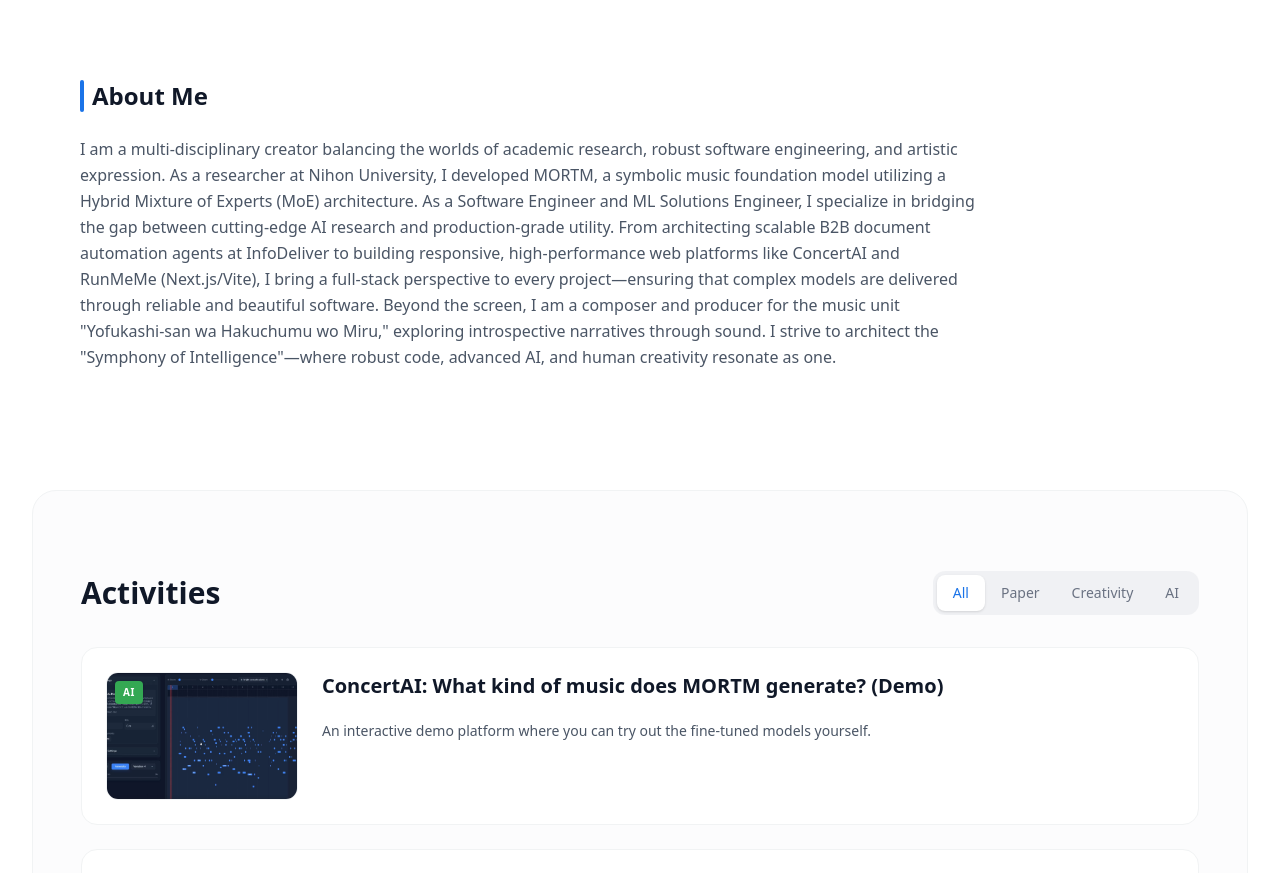
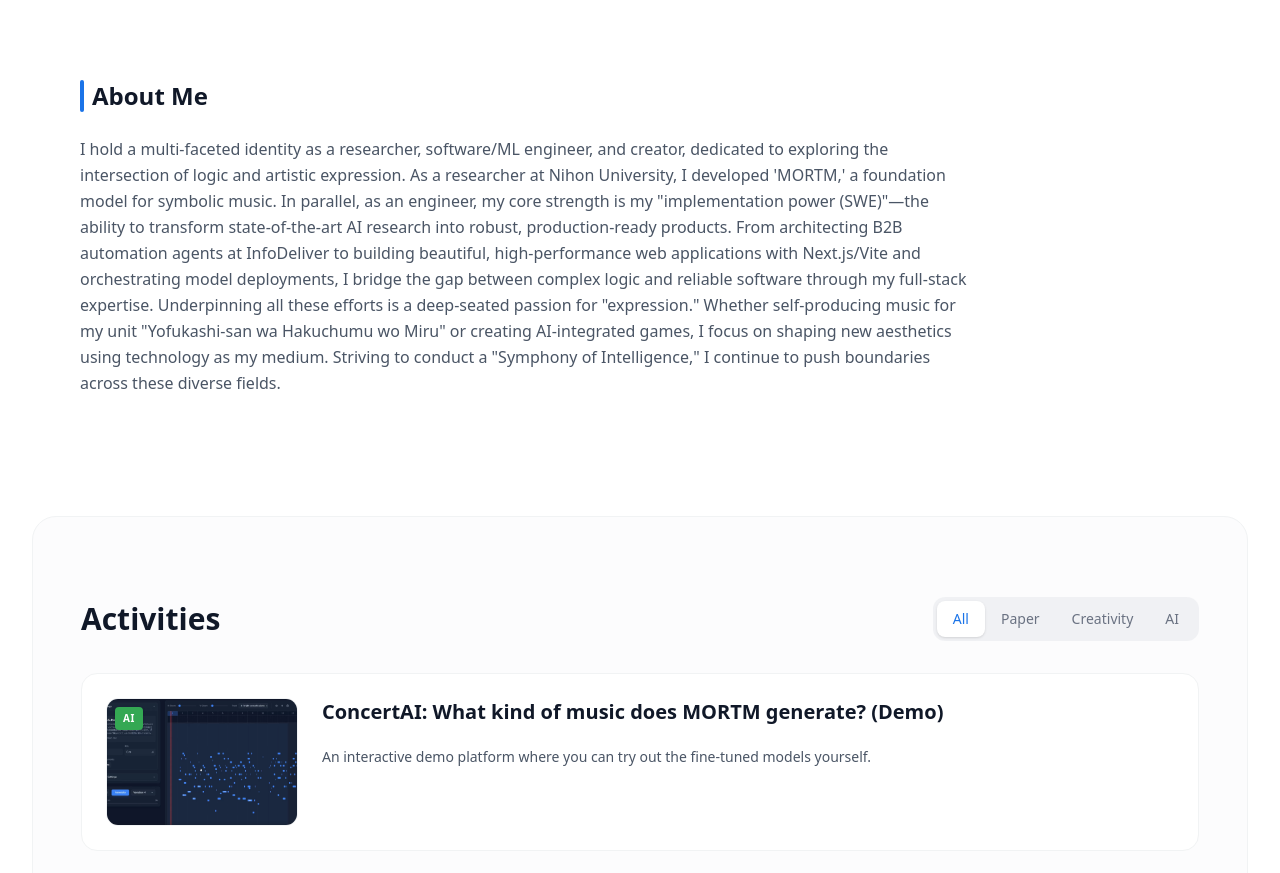
Before and after one commit to Ayato964/MyProfile, a Next.js app: page / in a window 1280 px wide. Shown: the part 800-1673 px from the top of the page. Built offline with nearby package versions, Linux system fonts and the light colour scheme; grey boxes are pictures that could not be loaded.

Commit message:
ver.1.5.8

```diff
--- a/src/data/portfolio.ts
+++ b/src/data/portfolio.ts
@@ -16,7 +16,7 @@ export const portfolioData: PortfolioData = {
         },
         about: {
             title: "About Me",
-            summary: "I am a multi-disciplinary creator balancing the worlds of academic research, robust software engineering, and artistic expression. As a researcher at Nihon University, I developed MORTM, a symbolic music foundation model utilizing a Hybrid Mixture of Experts (MoE) architecture. As a Software Engineer and ML Solutions Engineer, I specialize in bridging the gap between cutting-edge AI research and production-grade utility. From architecting scalable B2B document automation agents at InfoDeliver to building responsive, high-performance web platforms like ConcertAI and RunMeMe (Next.js/Vite), I bring a full-stack perspective to every project—ensuring that complex models are delivered through reliable and beautiful software. Beyond the screen, I am a composer and producer for the music unit \"Yofukashi-san wa Hakuchumu wo Miru,\" exploring introspective narratives through sound. I strive to architect the \"Symphony of Intelligence\"—where robust code, advanced AI, and human creativity resonate as one."
+            summary: "I hold a multi-faceted identity as a researcher, software/ML engineer, and creator, dedicated to exploring the intersection of logic and artistic expression. As a researcher at Nihon University, I developed 'MORTM,' a foundation model for symbolic music. In parallel, as an engineer, my core strength is my \"implementation power (SWE)\"—the ability to transform state-of-the-art AI research into robust, production-ready products. From architecting B2B automation agents at InfoDeliver to building beautiful, high-performance web applications with Next.js/Vite and orchestrating model deployments, I bridge the gap between complex logic and reliable software through my full-stack expertise. Underpinning all these efforts is a deep-seated passion for \"expression.\" Whether self-producing music for my unit \"Yofukashi-san wa Hakuchumu wo Miru\" or creating AI-integrated games, I focus on shaping new aesthetics using technology as my medium. Striving to conduct a \"Symphony of Intelligence,\" I continue to push boundaries across these diverse fields."
         },
         projects: {
             title: "Featured Projects",
```
